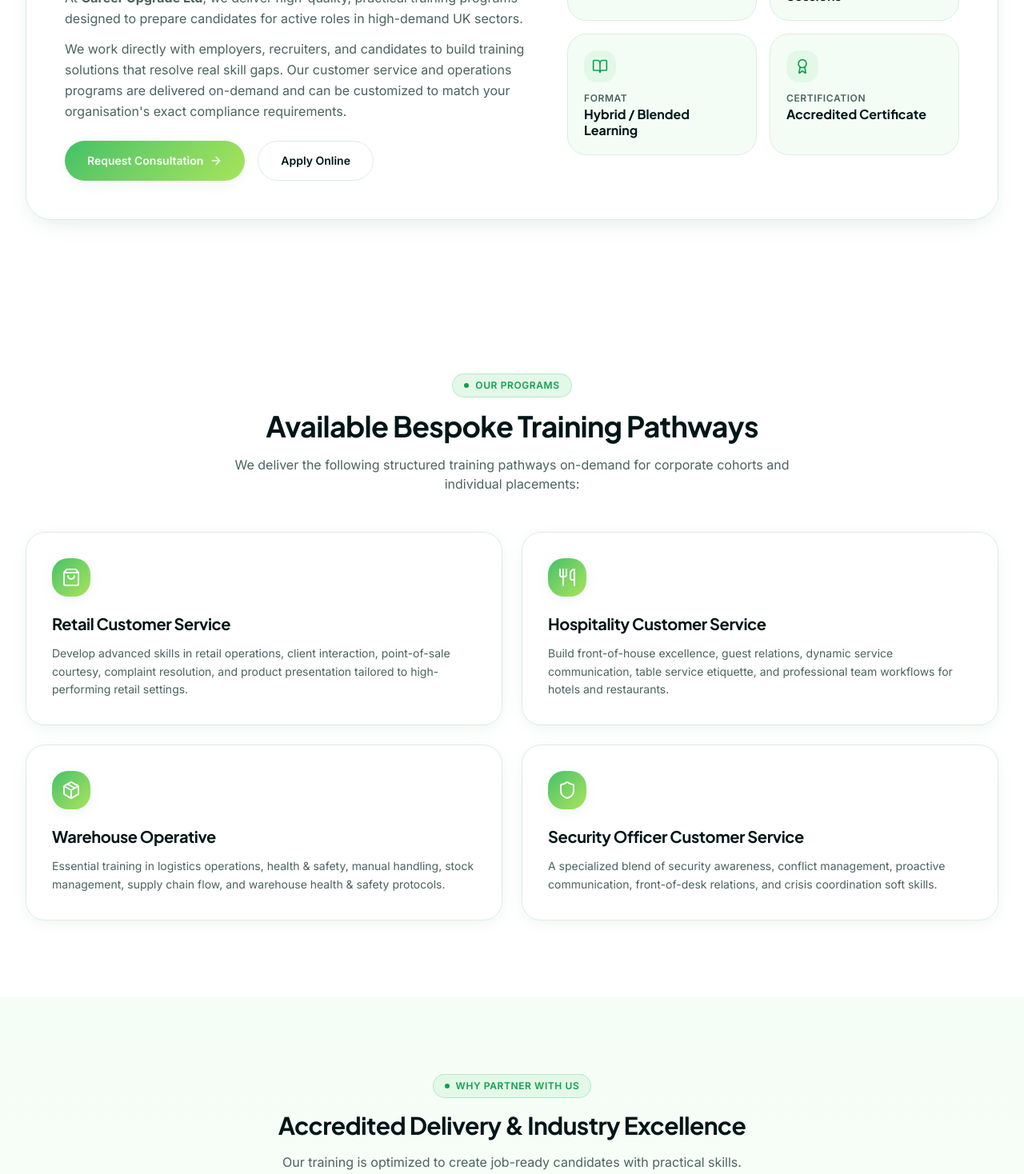
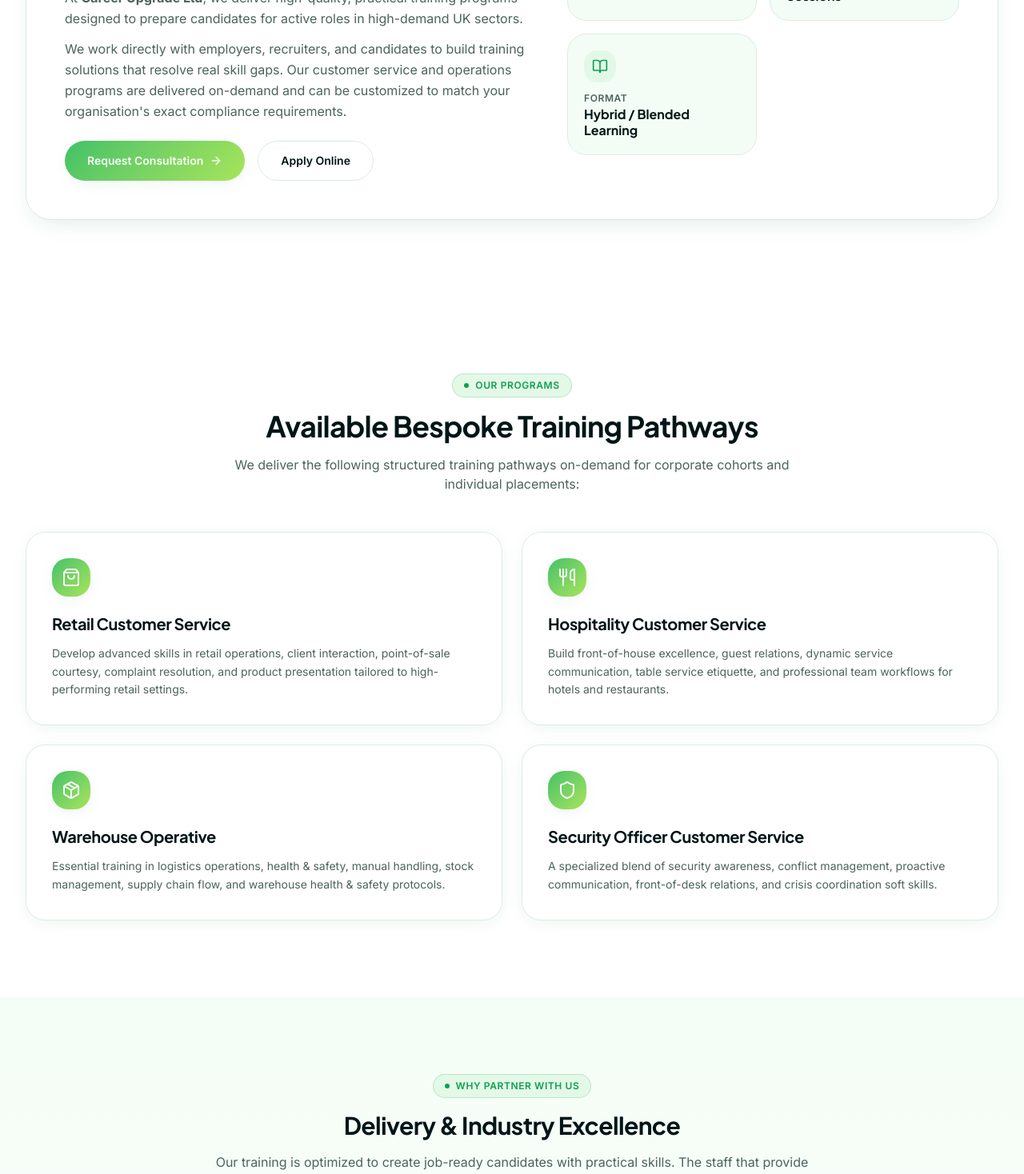
Before and after one commit to MohanPrasathSece/career-upgrade-path, a React (Vite) app: page /othercourses in a window 1280 px wide. Shown: the part 1040-2508 px from the top of the page at 80% size. Built offline with nearby package versions, Linux system fonts and the light colour scheme; no server answers.

Commit message:
Update other courses page content and image

```diff
--- a/src/routes/othercourses.tsx
+++ b/src/routes/othercourses.tsx
@@ -11,7 +11,7 @@ import {
   Users,
   Award,
 } from "lucide-react";
-import otherCoursesImg from "@/assets/images/online_study_home.png";
+import otherCoursesImg from "@/assets/images/adult_group_learning.png";
 import { Section, SectionEyebrow, PageHero } from "@/components/site/Section";
 import { SiteLayout } from "@/components/site/SiteLayout";
 
@@ -59,7 +59,6 @@ const highlights = [
   { icon: Calendar, label: "Availability", value: "Bespoke / On-Demand" },
   { icon: Users, label: "Delivery", value: "Group or 1-on-1 Sessions" },
   { icon: BookOpen, label: "Format", value: "Hybrid / Blended Learning" },
-  { icon: Award, label: "Certification", value: "Accredited Certificate" },
 ];
 
 function OtherCourses() {
@@ -153,10 +152,10 @@ function OtherCourses() {
         <div className="mx-auto max-w-3xl text-center">
           <SectionEyebrow>Why Partner With Us</SectionEyebrow>
           <h2 className="mt-4 font-display text-2xl font-bold sm:text-3xl">
-            Accredited Delivery & Industry Excellence
+            Delivery & Industry Excellence
           </h2>
           <p className="mt-4 text-muted-foreground">
-            Our training is optimized to create job-ready candidates with practical skills.
+            Our training is optimized to create job-ready candidates with practical skills. The staff that provide the training are highly qualified and have the necessary qualifications and skills to teach.
           </p>
         </div>
 
```
Also changed, not shown: src/assets/images/adult_group_learning.png (added).
